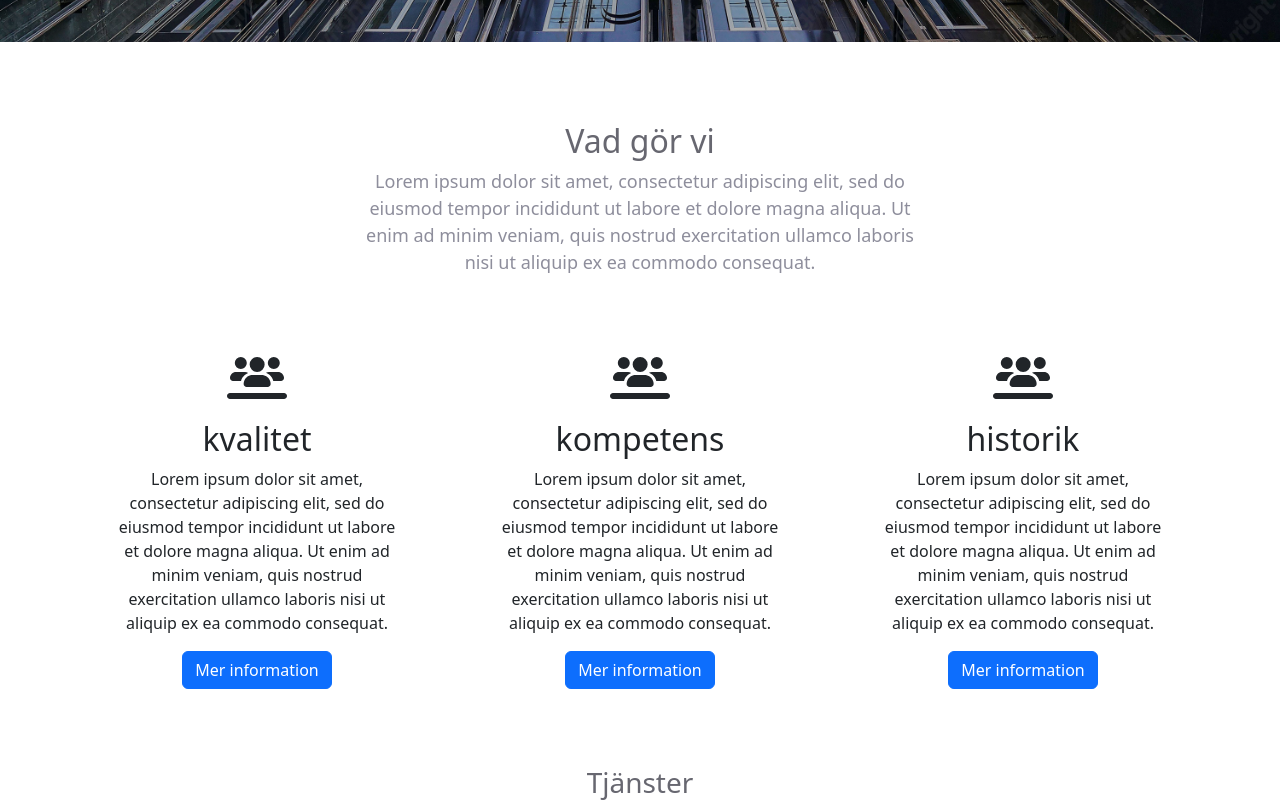
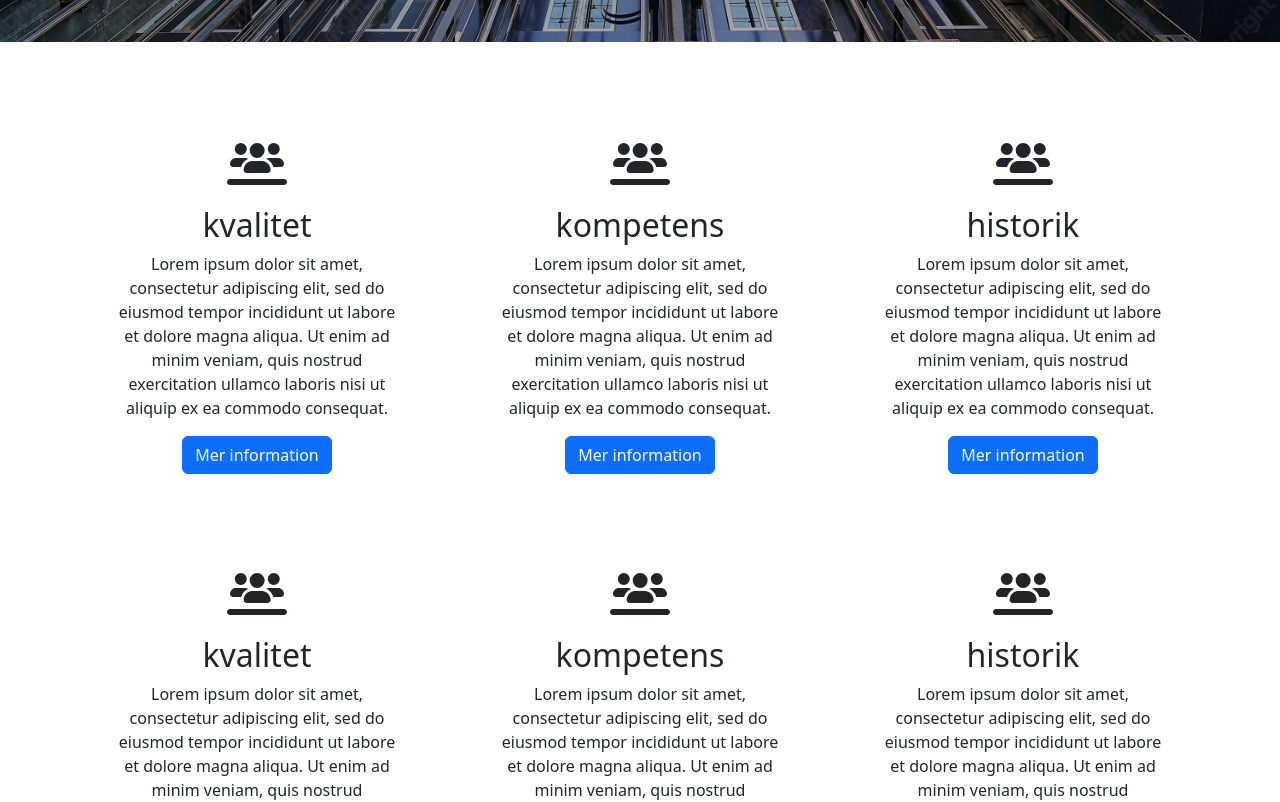
Before and after one commit to patrikyo/tayou, a React (Create React App) app: page / in a window 1280 px wide. Shown: the part 640-1442 px from the top of the page. Built offline with nearby package versions, Linux system fonts and the light colour scheme.

Commit message:
Adds section and card to app container

```diff
--- a/src/index.js
+++ b/src/index.js
@@ -7,24 +7,63 @@
 import Section from "./section/Section";
 import reportWebVitals from "./reportWebVitals";
 import "bootstrap/dist/css/bootstrap.css";
+import SectionClass from "./models/section";
+import cardClass from "./models/card";
 
 const root = ReactDOM.createRoot(document.getElementById("root"));
+const aboutUsSection = new SectionClass(
+  "vad gör vi",
+  2,
+  "Lorem ipsum dolor sit amet, consectetur adipiscing elit, sed do eiusmod tempor incididunt ut labore et dolore magna aliqua. Ut enim ad minim veniam, quis nostrud exercitation ullamco laboris nisi ut aliquip ex ea commodo consequat.",
+  "light",
+  [
+    new cardClass(
+      "",
+      "Kvalitet",
+      "Lorem ipsum dolor sit amet, consectetur adipiscing elit, sed do eiusmod tempor incididunt ut labore et dolore magna aliqua.",
+      false,
+      "faUsersLine"
+    ),
+    new cardClass(
+      "",
+      "Kompetens",
+      "Lorem ipsum dolor sit amet, consectetur adipiscing elit, sed do eiusmod tempor incididunt ut labore et dolore magna aliqua.",
+      false,
+      "faUsersLine"
+    ),
+    new cardClass(
+      "",
+      "Historik",
+      "Lorem ipsum dolor sit amet, consectetur adipiscing elit, sed do eiusmod tempor incididunt ut labore et dolore magna aliqua.",
+      false,
+      "faUsersLine"
+    ),
+  ]
+);
+const sectionService = new SectionClass("Tjänster", 2, "", "dark", [
+  new cardClass(
+    "https://assets.website-files.com/5e4b18feebfd1a721bb930e6/5e4b18feebfd1acb41b9310a_city-scape.jpg",
+    "randNy",
+    "body",
+    true,
+    ""
+  ),
+  new cardClass(
+    "https://assets.website-files.com/5e4b18feebfd1a721bb930e6/5e4b18feebfd1ab359b9312c_photo-1416400639808-f41f0c149b09.jpg",
+    "randomNy",
+    "body",
+    true,
+    ""
+  ),
+]);
+
 root.render(
   <React.StrictMode>
     <Header />
     <Hero />
-    <Section
-      header="Vad gör vi"
-      headingLevel={2}
-      body="Lorem ipsum dolor sit amet, consectetur adipiscing elit, sed do eiusmod tempor incididunt ut labore et dolore magna aliqua. Ut enim ad minim veniam, quis nostrud exercitation ullamco laboris nisi ut aliquip ex ea commodo consequat."
-      theme="ligth"
-    />
-    <Section
-      header="Tjänster"
-      headingLevel={3}
-      body="Lorem ipsum dolor sit amet, consectetur adipiscing elit, sed do eiusmod tempor incididunt ut labore et dolore magna aliqua. Ut enim ad minim veniam, quis nostrud exercitation ullamco laboris nisi ut aliquip ex ea commodo consequat."
-      theme="dark"
-    />
+    <Section section={aboutUsSection} />
+
+    <Section section={sectionService} />
     <App />
   </React.StrictMode>
 );
```
